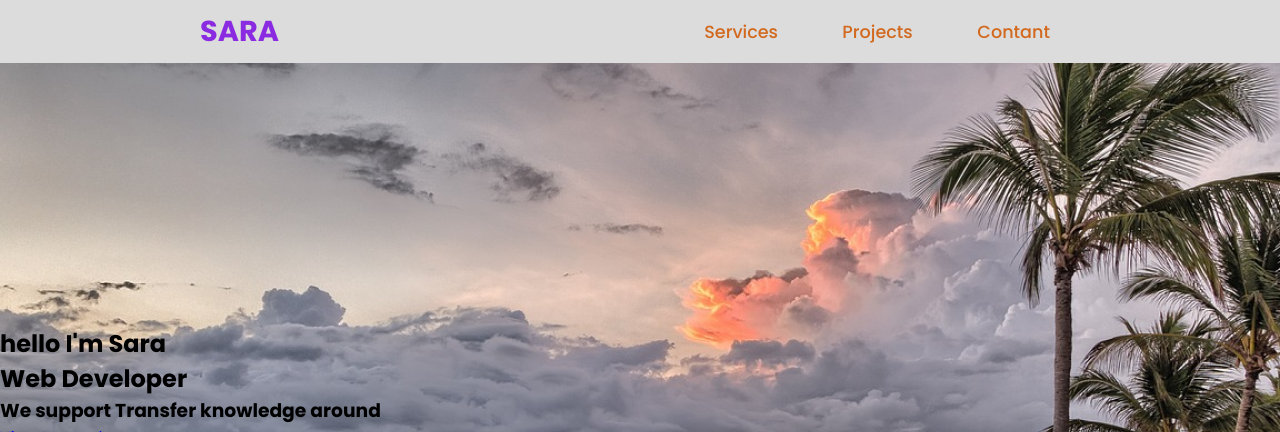
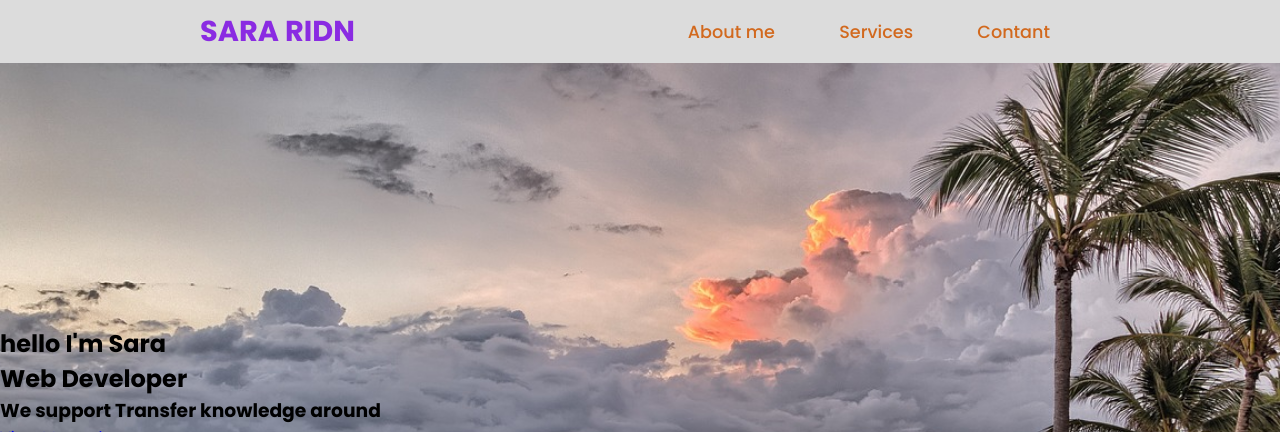
Before and after one commit to salshalahe/project, a plain HTML site: page index.html in a window 1280 px wide. Shown: the top 432 px of the page. Drawn offline with Linux system fonts and the light colour scheme.

Commit message:
Update index.html

```diff
--- a/index.html
+++ b/index.html
@@ -9,11 +9,11 @@
 </head>
 <body>
     <header>
-        <a href="#" class="logo"> Sara  </a>
+        <a href="#" class="logo"> Sara Ridn </a>
         <nav class="navigation">
+            <a href="index.html"> About me</a>
             <a href="sara2.html"> Services</a>
-            <a href="sara3.html"> Projects </a>
-            <a href="#contant"> Contant </a>
+            <a href="sara3.html"> Contant </a>
         </nav>
     </header>
 
```
